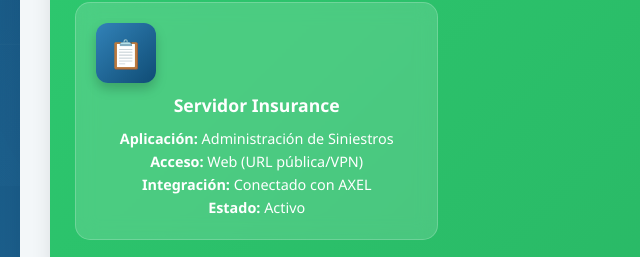
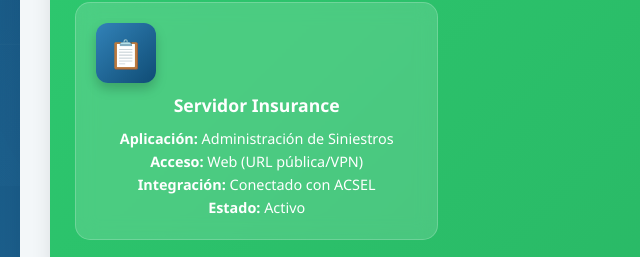
Before and after one commit to LizethEstrada90/Mapeo, a plain HTML site: page index.html in a window 1280 px wide. Shown: the part 623-880 px from the top of the page, 0-640 px from the left. Drawn offline with Linux system fonts and the light colour scheme.

Commit message:
Update index.html

```diff
--- a/index.html
+++ b/index.html
@@ -582,7 +582,7 @@
                     <div class="server-details">
                         <strong>Aplicación:</strong> Administración de Siniestros<br>
                         <strong>Acceso:</strong> Web (URL pública/VPN)<br>
-                        <strong>Integración:</strong> Conectado con AXEL<br>
+                        <strong>Integración:</strong> Conectado con ACSEL<br>
                         <strong>Estado:</strong> Activo
                     </div>
                 </div>
```
